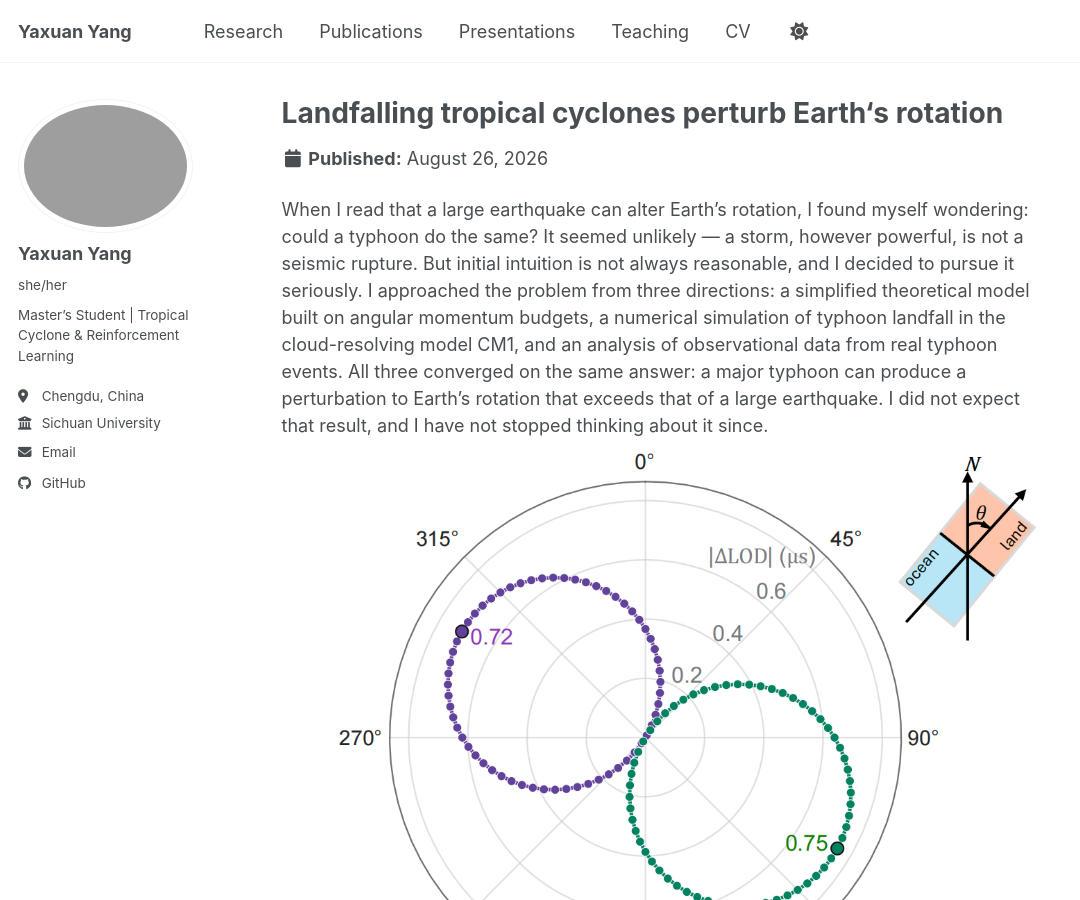
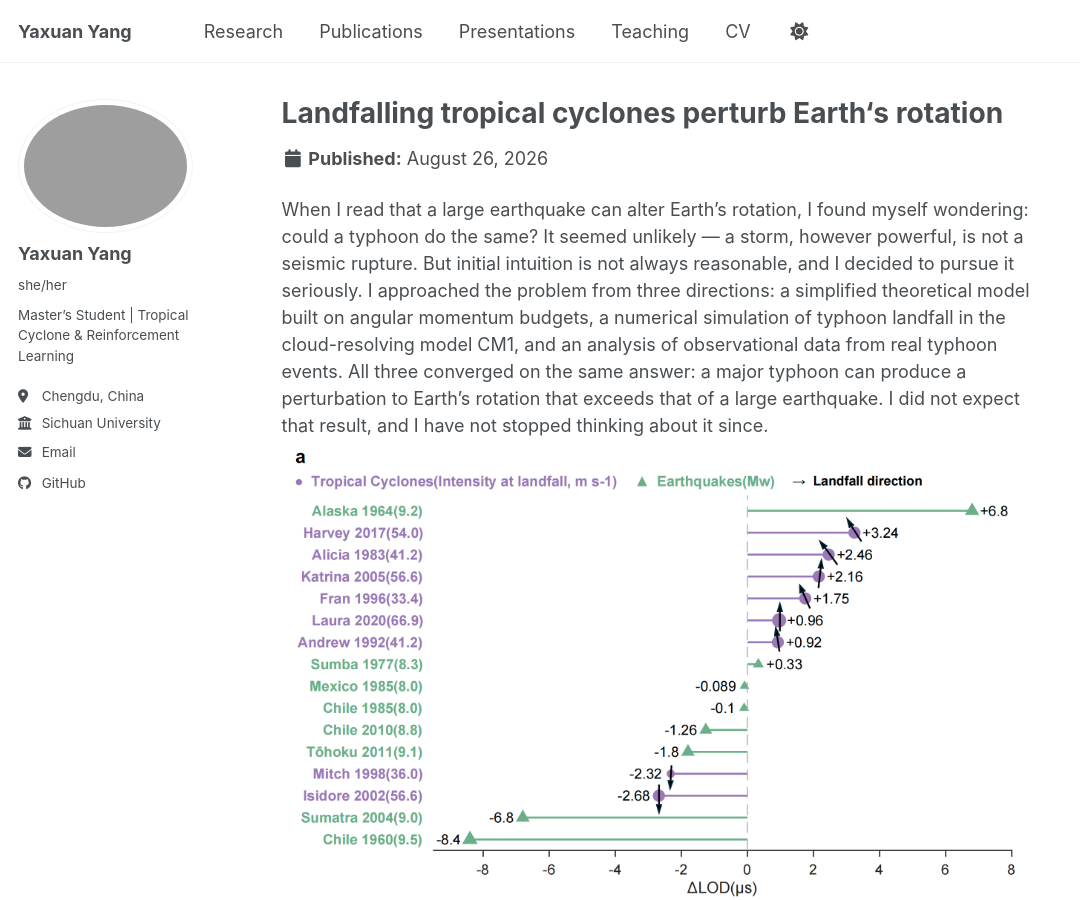
Before and after one commit to yyx-git/yyx-git.github.io, a Jekyll site: the page built from _portfolio/portfolio-1.md, in a window 1280 px wide and 900 px high. Shown: the whole window, without its empty margins (0-1080 px from the left). Built offline with Jekyll 4.4.1, drawn with Linux system fonts in a browser that asks for light colours; a script bundle is joined from its source files by our own code; library files that are not in the unit come from our copies.

Commit message:
Update portfolio-1.md

```diff
--- a/_portfolio/portfolio-1.md
+++ b/_portfolio/portfolio-1.md
@@ -1,8 +1,11 @@
 ---
 title: "Landfalling tropical cyclones perturb Earth‘s rotation"
-excerpt: "This project explores how landfalling tropical cyclones affect Earth’s rotation. We show that as a cyclone moves across land, surface friction enables a direct exchange of angular momentum with the solid Earth, leading to short-term day-to-day rotational variations. Notably, the magnitude of this effect is comparable to that associated with major earthquakes. <br/><img src='/images/typhoon_earth_1.png'>"
+excerpt: "This project explores how landfalling tropical cyclones affect Earth’s rotation. We show that as a cyclone moves across land, surface friction enables a direct exchange of angular momentum with the solid Earth, leading to short-term day-to-day rotational variations. Notably, the magnitude of this effect is comparable to that associated with major earthquakes. <br/><img src='/images/Landfall1.png'>"
 collection: portfolio
 ---
 
 When I read that a large earthquake can alter Earth's rotation, I found myself wondering: could a typhoon do the same? It seemed unlikely — a storm, however powerful, is not a seismic rupture. But initial intuition is not always reasonable, and I decided to pursue it seriously. I approached the problem from three directions: a simplified theoretical model built on angular momentum budgets, a numerical simulation of typhoon landfall in the cloud-resolving model CM1, and an analysis of observational data from real typhoon events. All three converged on the same answer: a major typhoon can produce a perturbation to Earth's rotation that exceeds that of a large earthquake. I did not expect that result, and I have not stopped thinking about it since.
+<img src="/images/typhoon_earth_1.png" alt="results">
+
+
 <img src="/images/typhoon_earth_2.png" alt="results">
```
